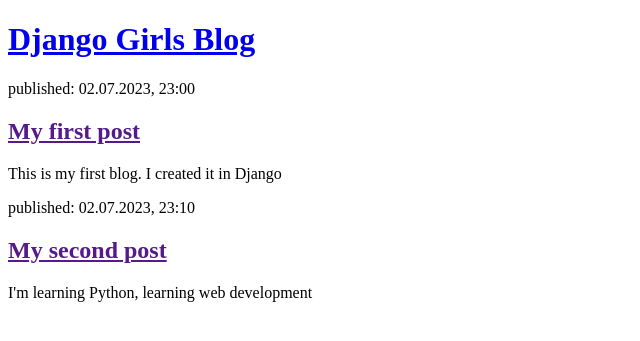
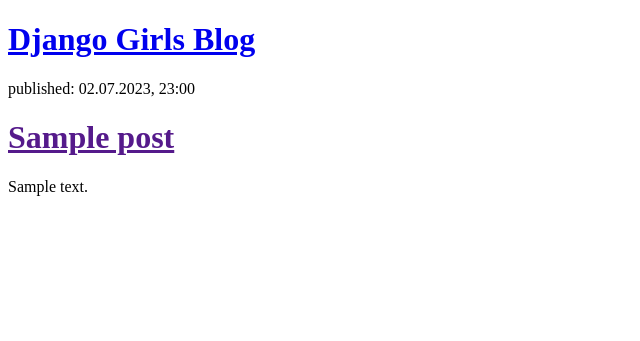
Before and after one commit to Tatiana0555/my-first-blog, a Django app: page / in a window 1280 px wide. Shown: the top 341 px of the page, without its empty margins (0-640 px from the left). Run offline with Django 4.2, Linux system fonts and the light colour scheme; tables that the repository leaves empty hold one stand-in row (values such as "Sample post").

Commit message:
Modified templates to display posts from database.

```diff
--- a/blog/templates/blog/post_list.html
+++ b/blog/templates/blog/post_list.html
@@ -9,17 +9,14 @@
             <h1><a href="/">Django Girls Blog</a></h1>
         </div>
 
+        {% for post in posts %}
+
         <div>
             <p>published: 02.07.2023, 23:00</p>
-            <h2><a href="">My first post</a></h2>
-            <p>This is my first blog. I created it in Django</p>
+            <h1><a href="">{{ post.title }}</a></h1>
+            <p>{{ post.text|linebreaksbr }}</p>
         </div>
 
-        <div>
-            <p>published: 02.07.2023, 23:10</p>
-            <h2><a href="">My second post</a></h2>
-            <p>I'm learning Python, learning web development</p>
-        </div>
-
+{% endfor %}
     </body>
 </html>
--- a/blog/views.py
+++ b/blog/views.py
@@ -1,6 +1,9 @@
 from django.shortcuts import render
+from django.utils import timezone
+from .models import Post
 
 # Create your views here.
 
 def post_list(request):
-    return render(request, 'blog/post_list.html', {})
+    posts = Post.objects.filter(published_date__lte=timezone.now()).order_by('published_date')
+    return render(request, 'blog/post_list.html', {'posts': posts})
```
